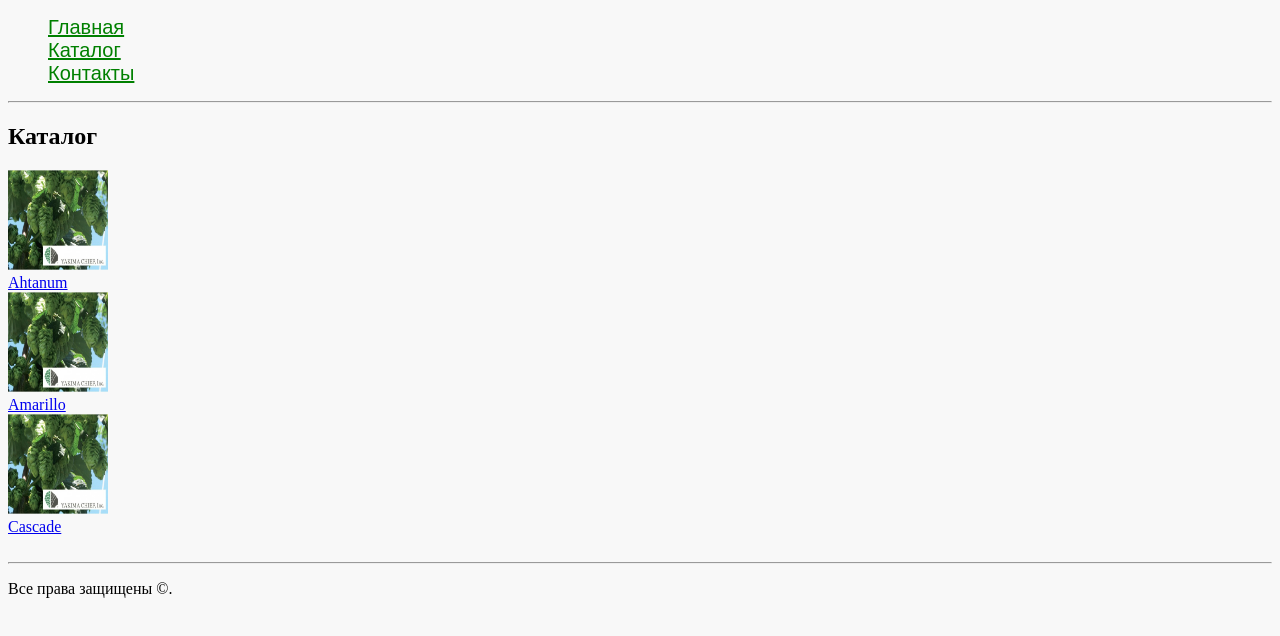
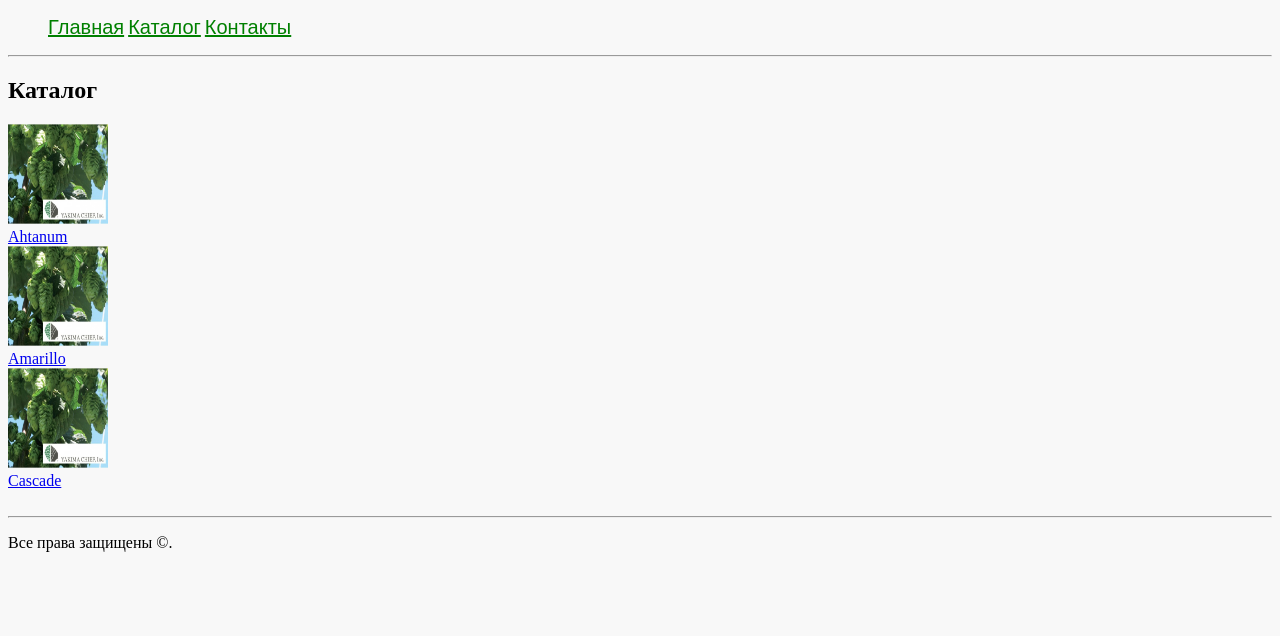
Before and after one commit to w84thesun/yet-another-beer-shop, a plain HTML site: page catalog.html in a window 1280 px wide. Drawn offline with Linux system fonts and the light colour scheme.

Commit message:
Lesson 4 done.

```diff
--- a/catalog.html
+++ b/catalog.html
@@ -13,12 +13,18 @@
 		</ul>
 		<hr>
 		<h2>Каталог</h2>
-		<img src="img/hops.jpg" alt="hop image" height="100" width="100"><br>
-		<a href="catalog/ahtanum.html">Ahtanum</a><br>
-		<img src="img/hops.jpg" alt="hop image" height="100" width="100"></a><br>
-		<a href="catalog/amarillo.html">Amarillo</a><br>
-		<img src="img/hops.jpg" alt="hop image" height="100" width="100"><br>
-		<a href="catalog/cascade.html">Cascade</a><br>
+		<a href="catalog/ahtanum.html">
+			<img src="img/hops.jpg" alt="hop image" height="100" width="100"><br>
+			Ahtanum
+		</a><br>
+		<a href="catalog/amarillo.html">
+			<img src="img/hops.jpg" alt="hop image" height="100" width="100"><br>
+			Amarillo
+		</a><br>
+		<a href="catalog/cascade.html">
+			<img src="img/hops.jpg" alt="hop image" height="100" width="100"><br>
+			Cascade
+		</a><br>
 		<br>
 		<hr>
 		<p>Все права защищены&nbsp;&copy;.</p>
--- a/style.css
+++ b/style.css
@@ -8,6 +8,7 @@ body {
 }
 
 .menu li {
+	display: inline-block;
 	list-style-type: none;
 }
 
```
